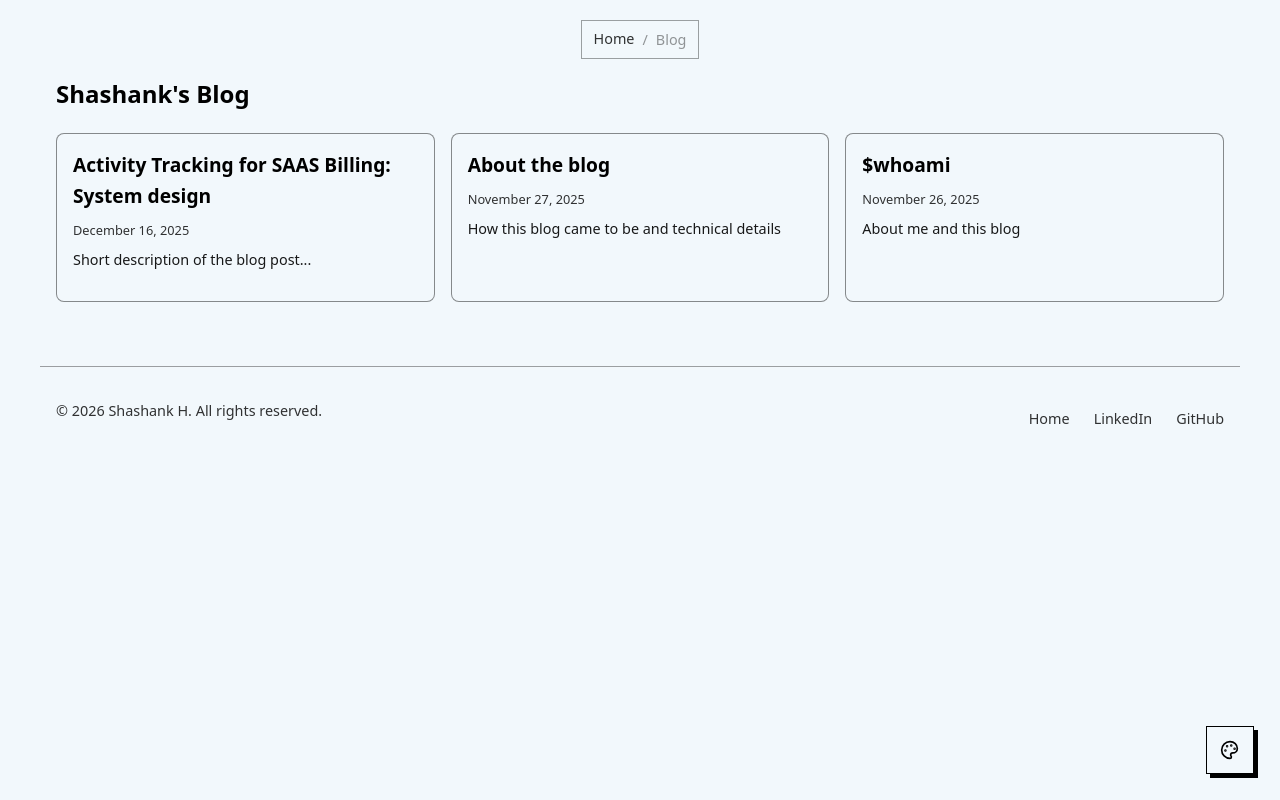
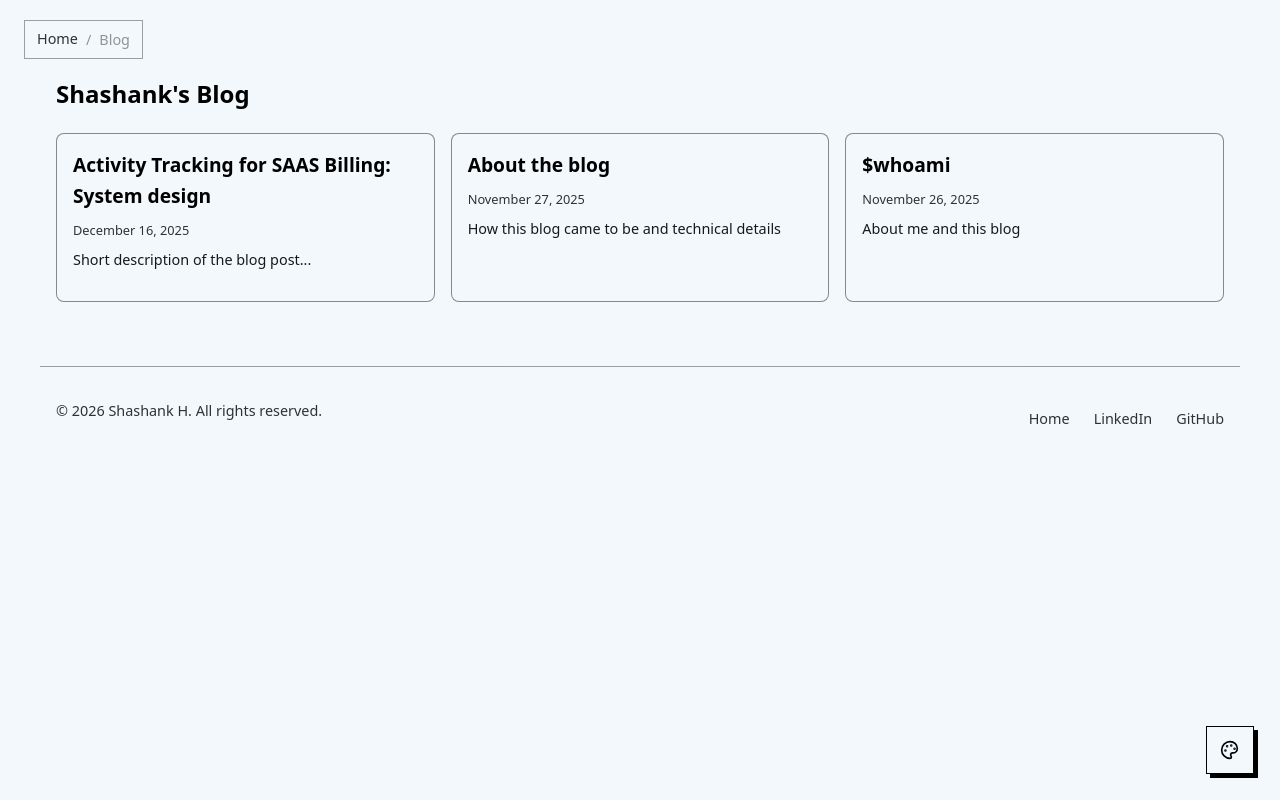
Before and after one commit to Shashank-H/portfolio, a website: page blog/index.html in a window 1280 px wide. Drawn offline with nearby package versions, Linux system fonts and the light colour scheme.

Commit message:
Offset blog breadcrumbs from edge

```diff
--- a/blog.css
+++ b/blog.css
@@ -266,7 +266,7 @@ article blockquote {
     align-items: center;
     font-size: 0.9rem;
     opacity: 0.8;
-    margin: 1.25rem auto 0;
+    margin: 1.25rem 0 0 1.5rem;
     padding: .4rem .75rem;
     border: 1px solid var(--border-color);
     background: var(--bg-color);
```
